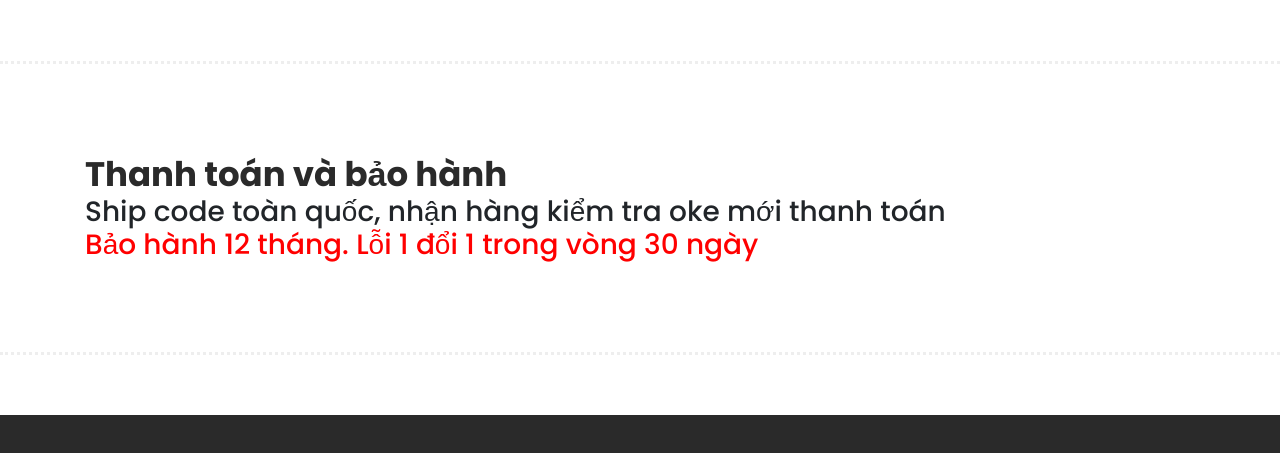
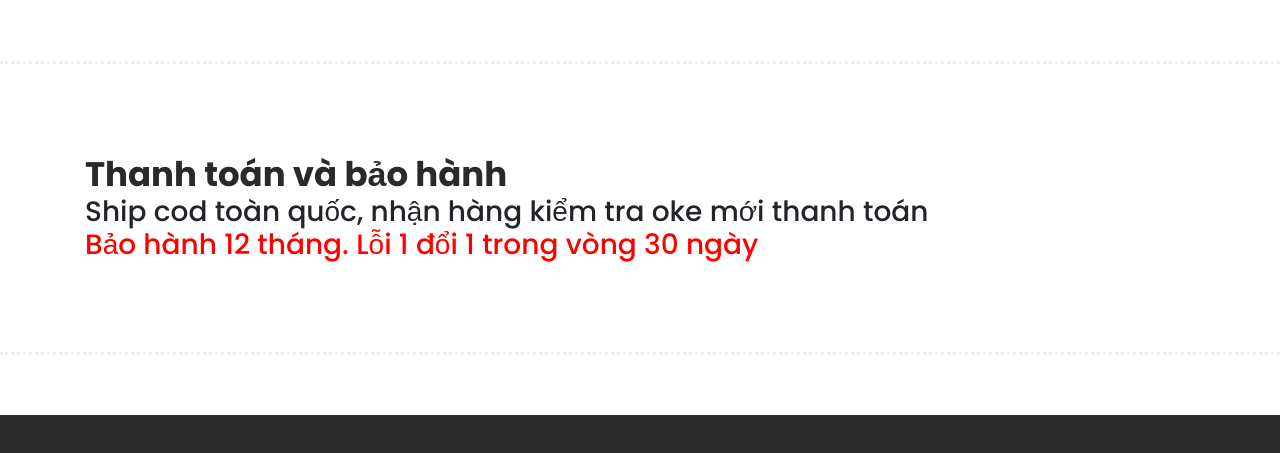
Before and after one commit to NVD97/page_ban_hang, a plain HTML site: page index.html in a window 1280 px wide. Shown: the part 3953-4406 px from the top of the page. Drawn offline with Linux system fonts and the light colour scheme.

Commit message:
code day 5

```diff
--- a/index.html
+++ b/index.html
@@ -712,7 +712,7 @@ https://templatemo.com/tm-571-hexashop
                 <div class="col-lg-12">
                     <div class="section-heading">
                         <h2>Thanh toán và bảo hành</h2>
-                        <h3>Ship code toàn quốc, nhận hàng kiểm tra oke mới thanh toán</h3>
+                        <h3>Ship cod toàn quốc, nhận hàng kiểm tra oke mới thanh toán</h3>
                         <h3 style="color: red;">Bảo hành 12 tháng. Lỗi 1 đổi 1 trong vòng 30 ngày</h3>
                     </div>
                 </div>
```
